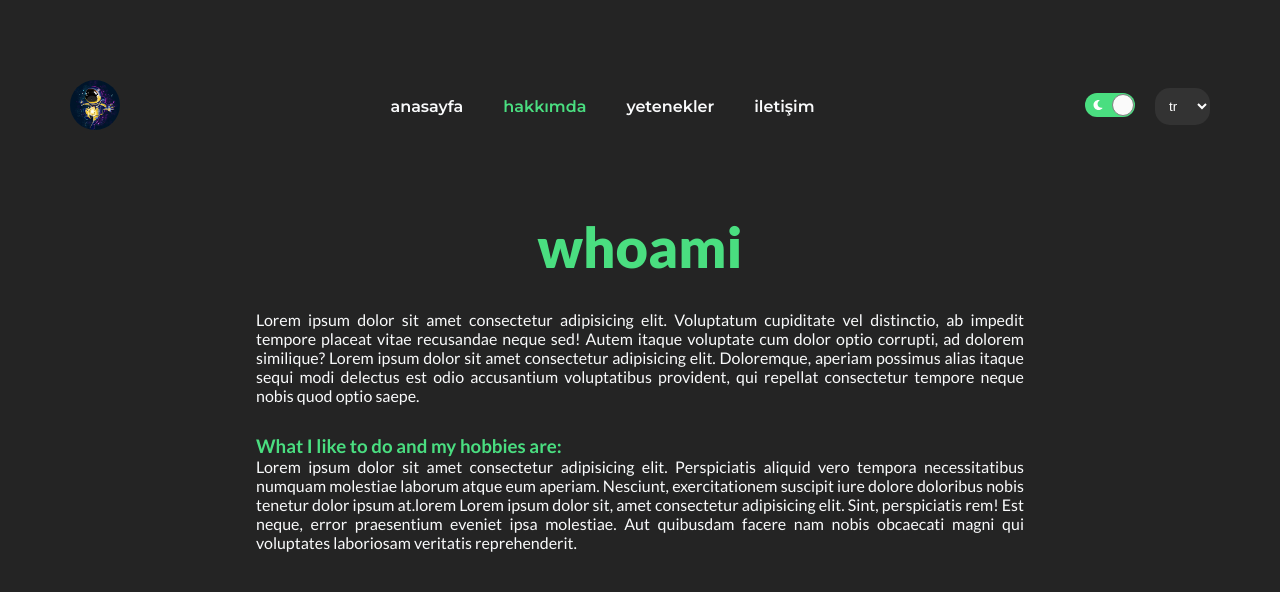
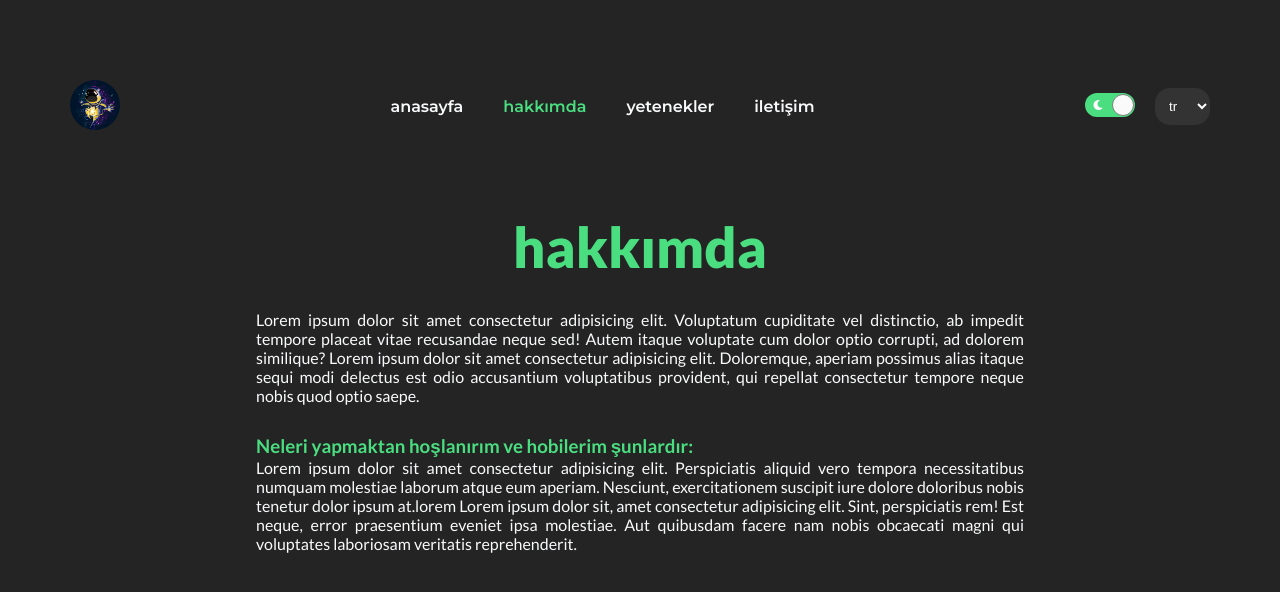
Before and after one commit to guleroglu/portfolio, a React (Vite) app: page /whoami in a window 1280 px wide. Shown: the top 592 px of the page. Built offline with nearby package versions, Linux system fonts and the light colour scheme.

Commit message:
updated WhoAmI.jsx

```diff
--- a/src/components/WhoAmI/WhoAmI.jsx
+++ b/src/components/WhoAmI/WhoAmI.jsx
@@ -3,10 +3,15 @@ import "./WhoAmI.css";
 import { GlobalContext } from "../../Context/GlobalContext";
 
 const WhoAmI = () => {
-  const { isToggle } = useContext(GlobalContext);
+  const { isToggle, selectedOption } = useContext(GlobalContext);
   return (
     <div className="whoami-wrapper">
-      <h1 className="page-title">whoami</h1>
+      {selectedOption === false ? (
+        <h1 className="page-title">whoami</h1>
+      ) : (
+        <h1 className="page-title">hakkımda</h1>
+      )}
+
       <p className={`whoami-text ${!isToggle ? "light" : ""}`}>
         Lorem ipsum dolor sit amet consectetur adipisicing elit. Voluptatum
         cupiditate vel distinctio, ab impedit tempore placeat vitae recusandae
@@ -17,9 +22,16 @@ const WhoAmI = () => {
         neque nobis quod optio saepe.
       </p>
       <div className="whoami-hobbies">
-        <h3 className="whoami-subtitle">
-          What I like to do and my hobbies are:
-        </h3>
+        {selectedOption === false ? (
+          <h3 className="whoami-subtitle">
+            What I like to do and my hobbies are:
+          </h3>
+        ) : (
+          <h3 className="whoami-subtitle">
+            Neleri yapmaktan hoşlanırım ve hobilerim şunlardır:
+          </h3>
+        )}
+
         <p className={`whoami-text ${!isToggle ? "light" : ""}`}>
           Lorem ipsum dolor sit amet consectetur adipisicing elit. Perspiciatis
           aliquid vero tempora necessitatibus numquam molestiae laborum atque
```
